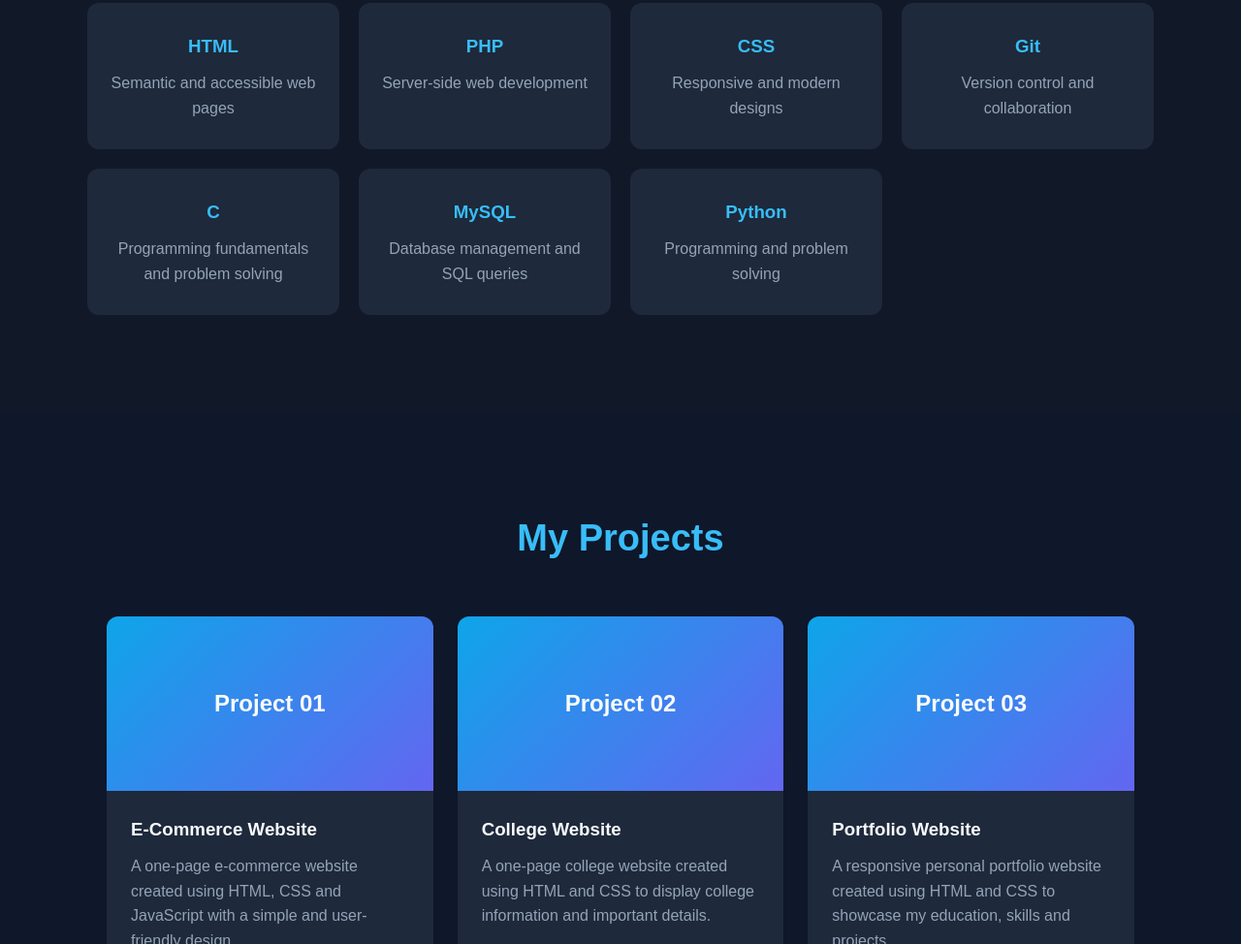
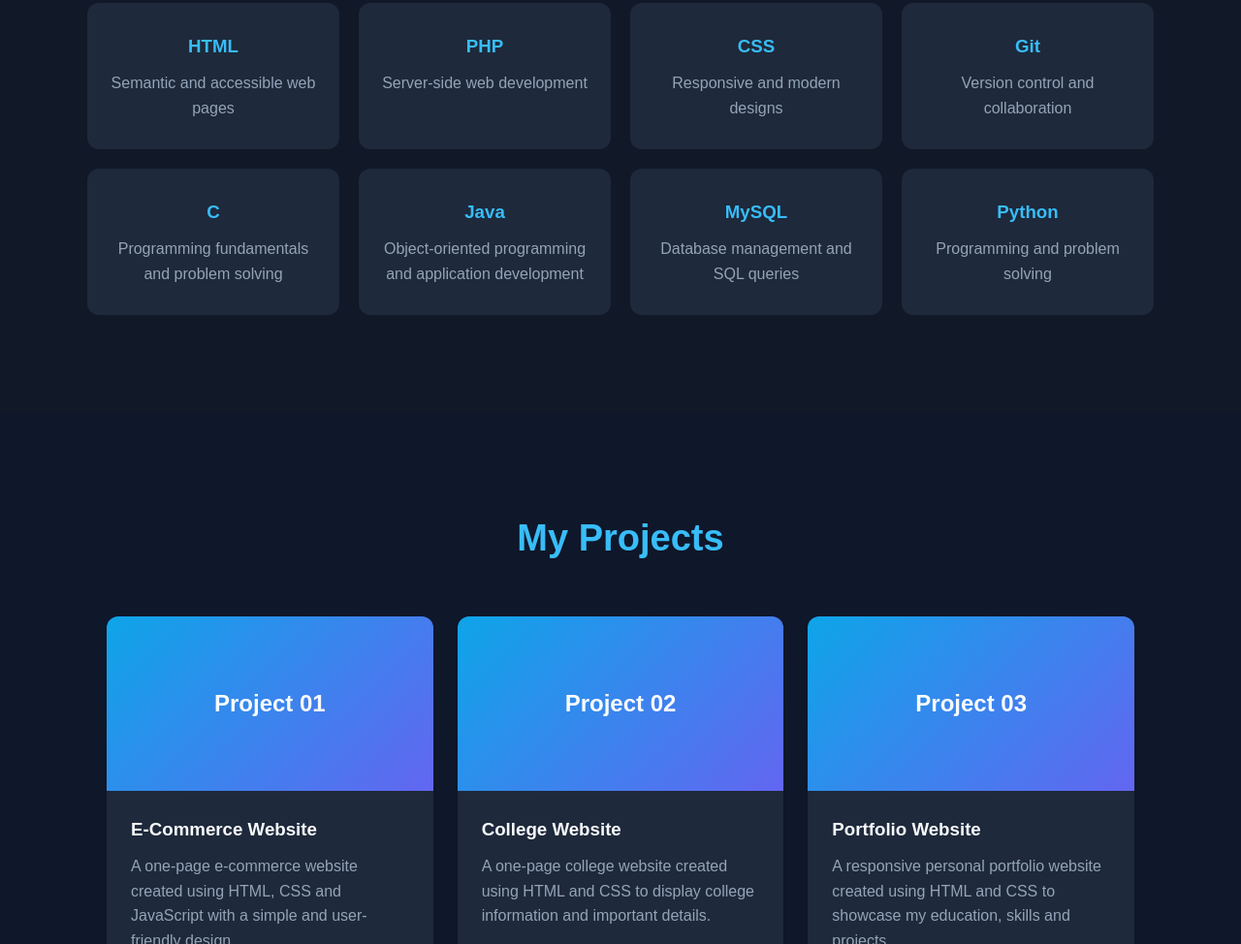
Before and after one commit to Sakshi-kolekar/Portfolio-task-3, a plain HTML site: page index.html in a window 1280 px wide. Shown: the part 2053-3027 px from the top of the page at 97% size. Drawn offline with Linux system fonts and the light colour scheme.

Commit message:
Update index.html

```diff
--- a/index.html
+++ b/index.html
@@ -180,6 +180,11 @@
             </div>
 
             <div class="skill-card">
+                <h3>Java</h3>
+                <p>Object-oriented programming and application development</p>
+            </div>
+
+            <div class="skill-card">
                 <h3>MySQL</h3>
                 <p>Database management and SQL queries</p>
             </div>
```
